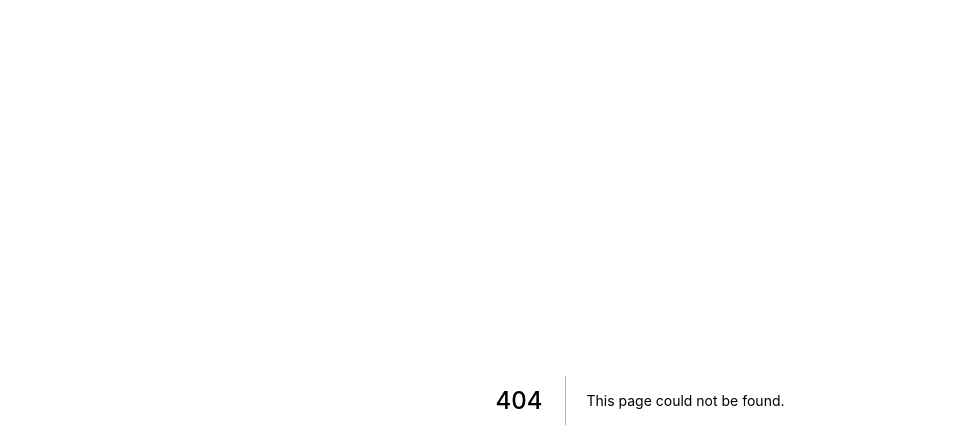
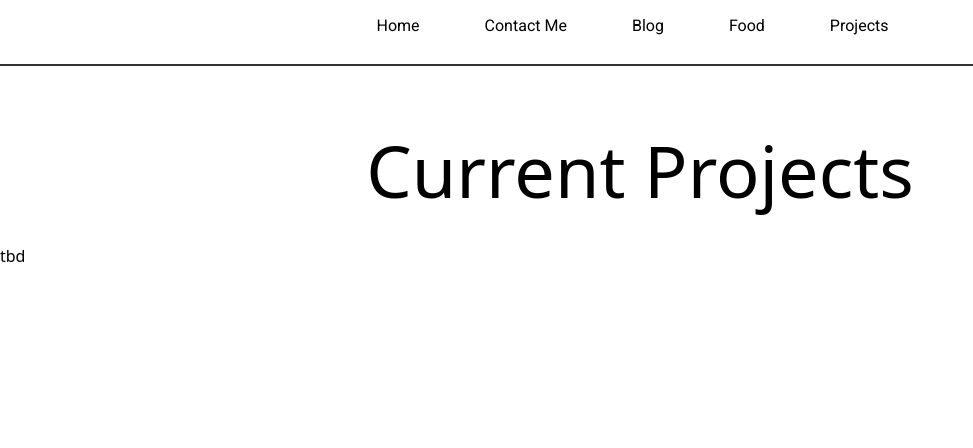
Before and after one commit to whoisheath/pw3.0, a Next.js app: page /projects in a window 1280 px wide. Before the commit this address had no page. Shown: the top 448 px of the page, without its empty margins (0-973 px from the left). Built offline with nearby package versions, Linux system fonts and the light colour scheme.

Commit message:
added new page for projects... but not sure what i want it to be yet

```diff
--- a/components/custom/Header.js
+++ b/components/custom/Header.js
@@ -18,6 +18,9 @@ const Header = () => (
       </Link>
       <Link href="/food">
         <a className="main-link">Food</a>
+      </Link>
+      <Link href="/projects">
+        <a className="main-link">Projects</a>
       </Link>
     </div>
     <style global jsx>{`
--- /dev/null
+++ b/pages/projects.js
@@ -0,0 +1,23 @@
+import Layout from "../components//custom/Layout";
+import Head from "next/head";
+
+export default function Projects() {
+    return (
+        <Layout>
+            <Head>
+                <title>Heath's Great Projects</title>
+                <meta name="viewport" content="initial-scale=1.0, width=device-width" />
+                <link
+                    href="https://fonts.googleapis.com/css?family=Roboto"
+                    rel="stylesheet"
+                />
+            </Head>
+            <h1 className="text-center text-3xl my-5 md:text-7xl">
+                Current Projects
+            </h1>
+            <div>
+                tbd
+            </div>
+        </Layout>
+    );
+}
```
